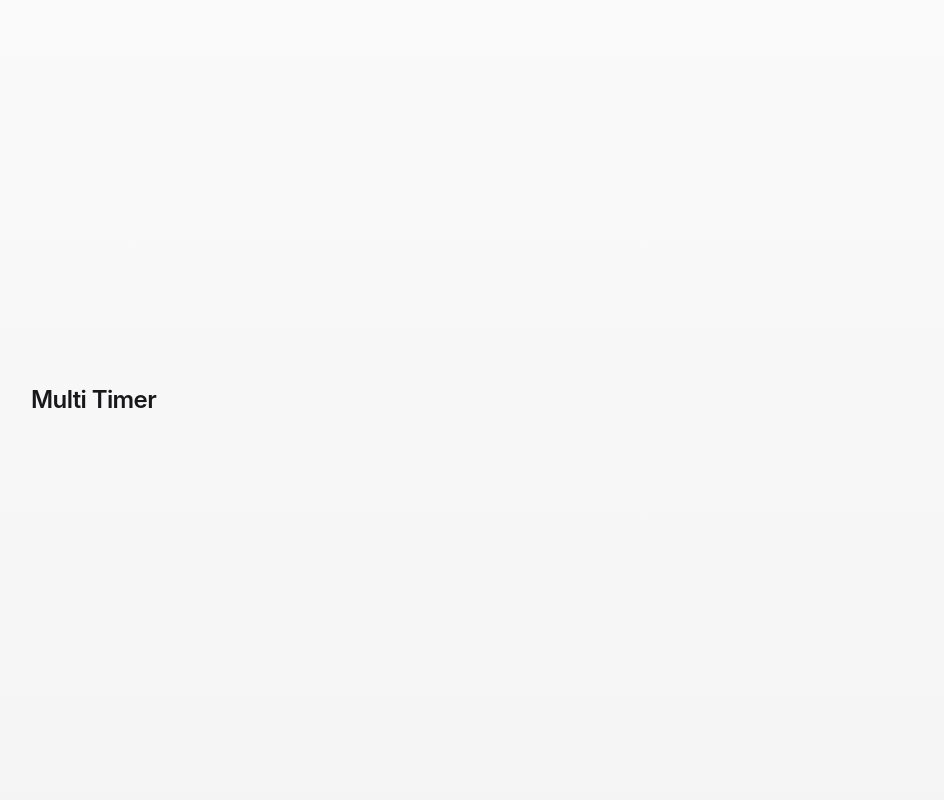
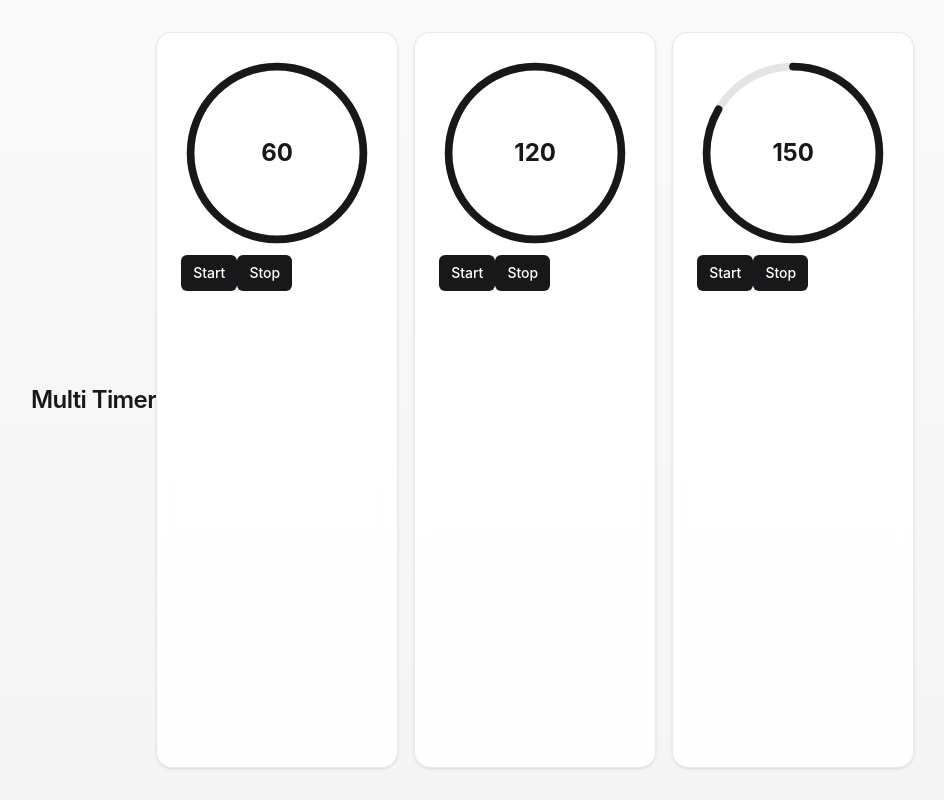
Before and after one commit to gnkm/multi-timer, a React (Vite) app: page / in a window 1280 px wide. Shown: the whole page, without its empty margins (121-1065 px from the left). Built offline with nearby package versions, Linux system fonts and the light colour scheme.

Commit message:
feat: タイマーコンポーネント作成

```diff
--- a/src/app/app.tsx
+++ b/src/app/app.tsx
@@ -1,10 +1,34 @@
 import { AppHeader } from "@/components/app-header/app-header";
 import { AppShell } from "@/components/layout/app-shell";
+import { TimerCardList } from "@/components/timer/timer-card-list";
+import type { Timer } from "@/types/timer";
+
+const timers: Timer[] = [
+  {
+    id: "1",
+    initialSeconds: 60,
+    remainingSeconds: 60,
+    status: "stopped",
+  },
+  {
+    id: "2",
+    initialSeconds: 120,
+    remainingSeconds: 120,
+    status: "stopped",
+  },
+  {
+    id: "3",
+    initialSeconds: 180,
+    remainingSeconds: 150,
+    status: "stopped",
+  },
+];
 
 export function App() {
   return (
     <AppShell>
       <AppHeader />
+      <TimerCardList timers={timers} />
     </AppShell>
   );
 }
--- /dev/null
+++ b/src/components/timer/progress-ring.tsx
@@ -0,0 +1,61 @@
+import type { ReactNode } from "react";
+import type { TimerStatus } from "@/types/timer";
+
+const RADIUS = 45;
+const CIRCUMFERENCE = 2 * Math.PI * RADIUS;
+
+type ProgressRingProps = {
+  children: ReactNode;
+  progress: number;
+  status: TimerStatus;
+};
+
+function getProgressStrokeClass(status: TimerStatus): string {
+  switch (status) {
+    case "completed":
+      return "stroke-emerald-500";
+    case "running":
+      return "stroke-blue-500";
+    default:
+      return "stroke-zinc-900 dark:stroke-zinc-100";
+  }
+}
+
+export function ProgressRing({
+  children,
+  progress,
+  status,
+}: ProgressRingProps) {
+  const clampedProgress = Math.min(1, Math.max(0, progress));
+  const offset = CIRCUMFERENCE * (1 - clampedProgress);
+
+  return (
+    <div className="relative inline-flex items-center justify-center">
+      <svg viewBox="0 0 100 100" className="size-48" aria-hidden="true">
+        <circle
+          cx="50"
+          cy="50"
+          r={RADIUS}
+          className="stroke-zinc-200 dark:stroke-zinc-700"
+          strokeWidth="4"
+          fill="none"
+        />
+        <circle
+          cx="50"
+          cy="50"
+          r={RADIUS}
+          className={getProgressStrokeClass(status)}
+          strokeWidth="4"
+          fill="none"
+          strokeLinecap="round"
+          strokeDasharray={CIRCUMFERENCE}
+          strokeDashoffset={offset}
+          transform="rotate(-90 50 50)"
+        />
+      </svg>
+      <div className="absolute inset-0 flex items-center justify-center">
+        {children}
+      </div>
+    </div>
+  );
+}
--- /dev/null
+++ b/src/components/timer/timer-card-list.tsx
@@ -0,0 +1,12 @@
+import type { Timer } from "@/types/timer";
+import { TimerCard } from "./timer-card";
+
+export function TimerCardList({ timers }: { timers: Timer[] }) {
+  return (
+    <div className="grid grid-cols-1 gap-4 sm:grid-cols-2 lg:grid-cols-3">
+      {timers.map((timer) => (
+        <TimerCard key={timer.id} timer={timer} />
+      ))}
+    </div>
+  );
+}
--- /dev/null
+++ b/src/components/timer/timer-card.tsx
@@ -0,0 +1,19 @@
+import type { Timer } from "@/types/timer";
+import { ProgressRing } from "./progress-ring";
+import { TimerControls } from "./timer-controls";
+import { TimerDisplay } from "./timer-display";
+
+export function TimerCard({ timer }: { timer: Timer }) {
+  const progress =
+    timer.initialSeconds === 0
+      ? 0
+      : timer.remainingSeconds / timer.initialSeconds;
+  return (
+    <div className="rounded-2xl border border-zinc-200/80 bg-white/90 p-6 shadow-sm backdrop-blur-sm dark:border-zinc-800/80 dark:bg-zinc-900/70">
+      <ProgressRing progress={progress} status={timer.status}>
+        <TimerDisplay timer={timer} />
+      </ProgressRing>
+      <TimerControls />
+    </div>
+  );
+}
--- /dev/null
+++ b/src/components/timer/timer-controls.tsx
@@ -0,0 +1,18 @@
+export function TimerControls() {
+  return (
+    <div>
+      <button
+        type="button"
+        className="rounded-md bg-zinc-900 px-3 py-2 text-sm font-medium text-white hover:bg-zinc-700"
+      >
+        Start
+      </button>
+      <button
+        type="button"
+        className="rounded-md bg-zinc-900 px-3 py-2 text-sm font-medium text-white hover:bg-zinc-700"
+      >
+        Stop
+      </button>
+    </div>
+  );
+}
--- /dev/null
+++ b/src/components/timer/timer-display.tsx
@@ -0,0 +1,9 @@
+import type { Timer } from "@/types/timer";
+
+export function TimerDisplay({ timer }: { timer: Timer }) {
+  return (
+    <div>
+      <div className="text-2xl font-bold">{timer.remainingSeconds}</div>
+    </div>
+  );
+}
```
